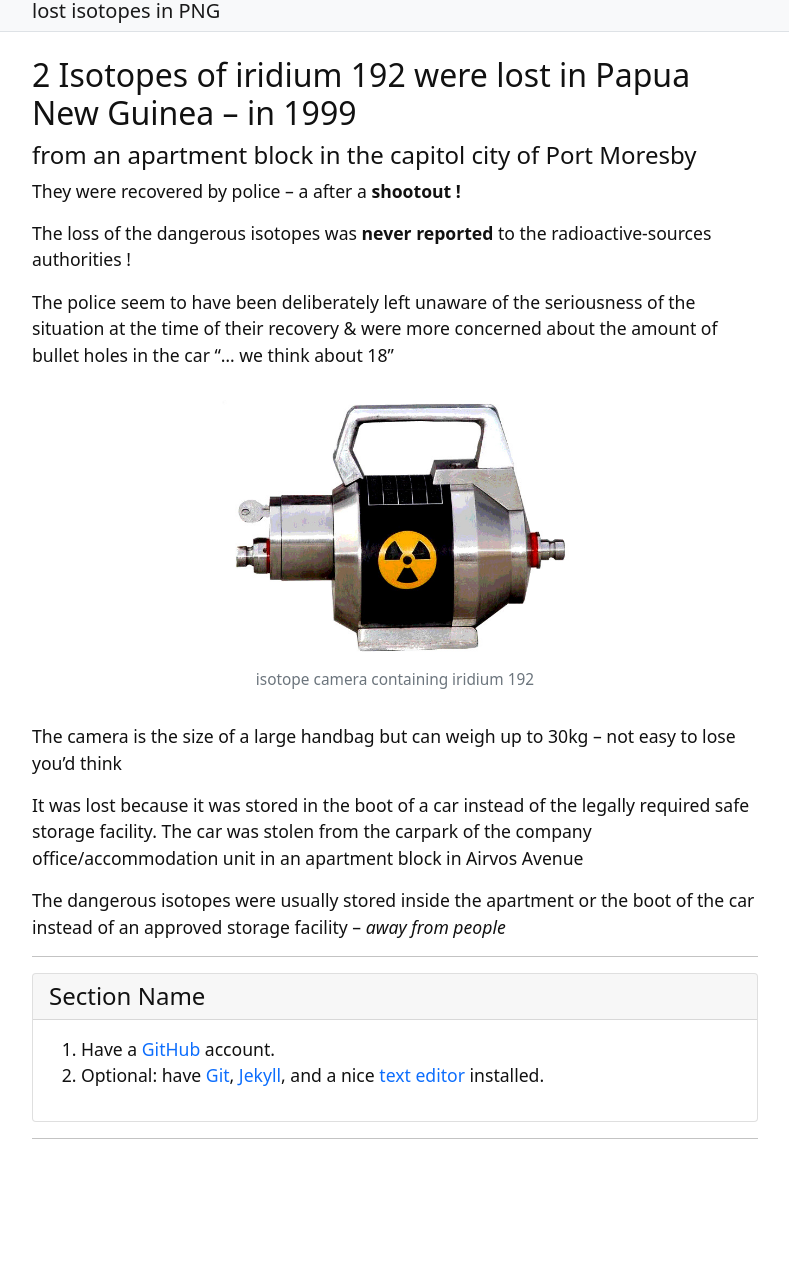
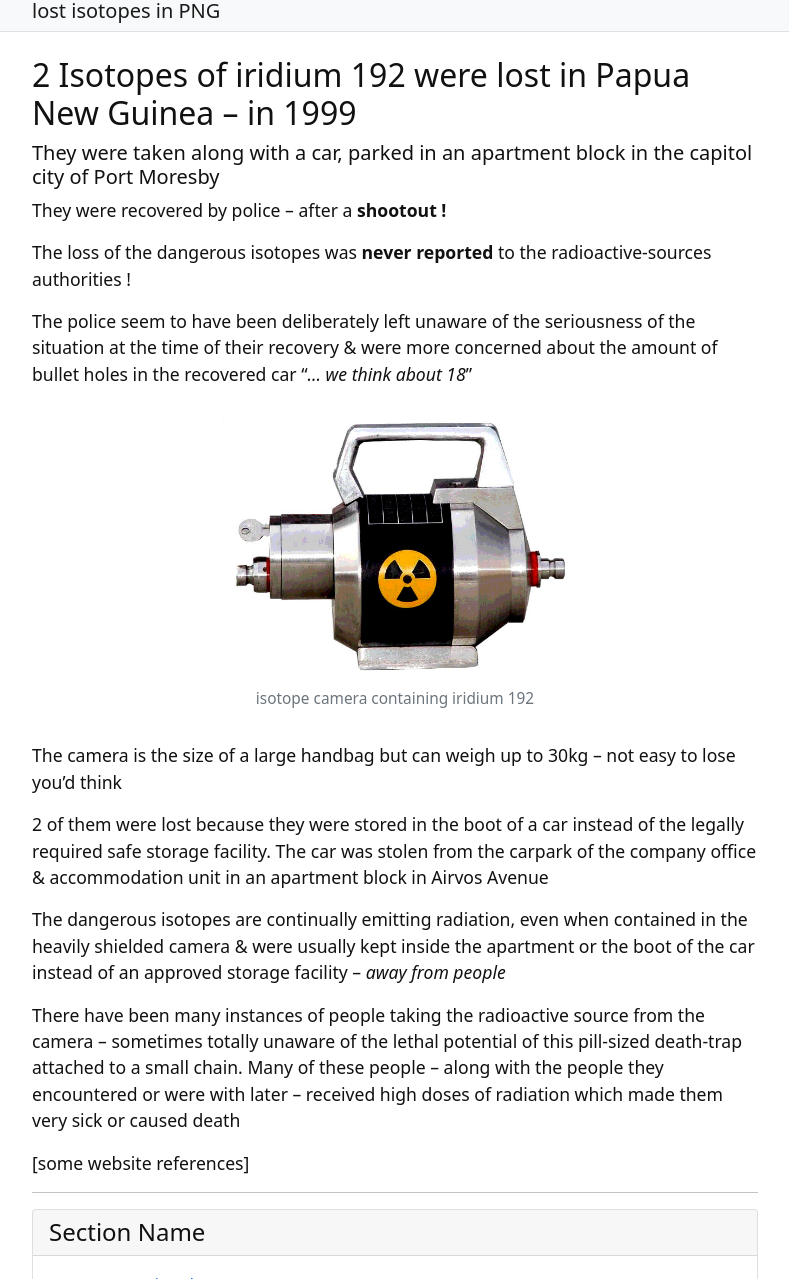
Before and after one commit to DickTurpin-highwayman/lost-isotopes, a Jekyll site: the page built from index.md, in a window 1280 px wide and 1400 px high, cut to the strip 121-1400 px from the top of the window. Shown: the whole strip, without its empty margins (245-1034 px from the left). Built offline with Jekyll 4.4.1, drawn with Linux system fonts in a browser that asks for light colours.

Commit message:
Update index.md

```diff
--- a/index.md
+++ b/index.md
@@ -2,22 +2,27 @@
 title: Home
 layout: default
 ---
-## 2 Isotopes of iridium 192 were lost in Papua New Guinea – in 1999
-#### from an apartment block in the capitol city of Port Moresby
+## 2 Isotopes of iridium 192 were lost in Papua New Guinea -- in 1999
+##### They were taken along with a car, parked in an apartment block in the capitol city of Port Moresby
 
-They were recovered by police – a after a **shootout !**
+They were recovered by police -- after a **shootout !**
 
 The loss of the dangerous isotopes was **never reported** to the radioactive-sources authorities !
 
-The police seem to have been deliberately left unaware of the seriousness of the situation at the time of their recovery & were more concerned about the amount of bullet holes in the car “… we think about 18”
+The police seem to have been deliberately left unaware of the seriousness of the situation at the time of their recovery & were more concerned about the amount of bullet holes in the recovered car “*… we think about 18*”
 
 
 {% include figure.html img="isotope-3c.jpg" alt="isotope image" caption="isotope camera containing iridium 192" width="50%" %}
 The camera is the size of a large handbag but can weigh up to 30kg -- not easy to lose you’d think
 
-It was lost because it was stored in the boot of a car instead of the legally required safe storage facility. The car was stolen from the carpark of the company office/accommodation unit in an apartment block in Airvos Avenue
+2 of them were lost because they were stored in the boot of a car instead of the legally required safe storage facility. The car was stolen from the carpark of the company office & accommodation unit in an apartment block in Airvos Avenue
 
-The dangerous isotopes were usually stored inside the apartment or the boot of the car instead of an approved storage facility – *away from people*
+The dangerous isotopes are continually emitting radiation, even when contained in the heavily shielded camera & were usually kept inside the apartment or the boot of the car instead of an approved storage facility -- *away from people*
+
+There have been many instances of people taking the radioactive source from the camera -- sometimes totally unaware of the lethal potential of this pill-sized death-trap attached to a small chain. Many of these people -- along with the people they encountered or were with later -- received high doses of radiation which made them very sick or caused death
+
+[some website references]
+
 
 ---------------
 
```
